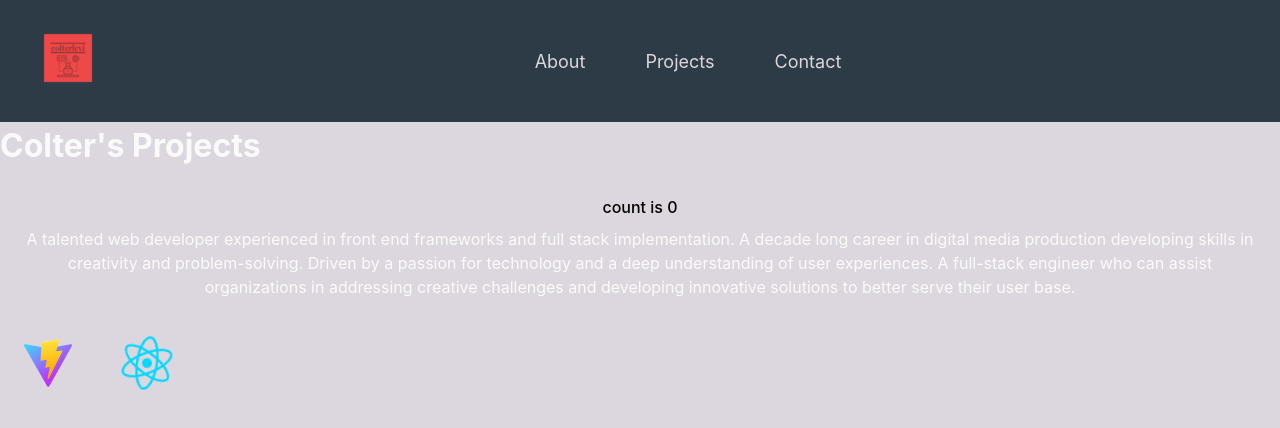
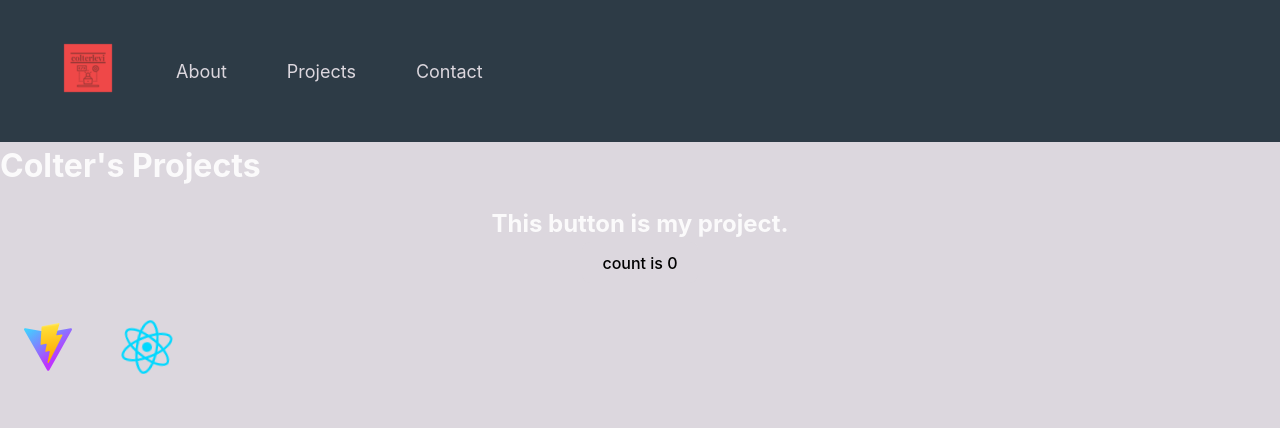
Before and after one commit to colterlevi/colterlevi_com, a React (Vite) app: page /projects in a window 1280 px wide. Shown: the top 428 px of the page. Built offline with nearby package versions, Linux system fonts and the light colour scheme.

Commit message:
component differentiation

```diff
--- a/src/components/Contact.jsx
+++ b/src/components/Contact.jsx
@@ -8,11 +8,8 @@ const Contact = () => {
         <>
             <h1>Contact Colter</h1>
             <div className="card">
-                <button onClick={() => setCount((count) => count + 1)}>
-                    count is {count}
-                </button>
                 <p>
-                    A talented web developer experienced in front end frameworks and full stack implementation. A decade long career in digital media production developing skills in creativity and problem-solving. Driven by a passion for technology and a deep understanding of user experiences. A full-stack engineer who can assist organizations in addressing creative challenges and developing innovative solutions to better serve their user base.
+                    call email or text!
                 </p>
             </div>
         </>
--- a/src/components/Navbar.jsx
+++ b/src/components/Navbar.jsx
@@ -16,11 +16,12 @@ const Navbar = () => {
     console.log(isActive)
     return (
         <div className="App">
-            <header className="App-header">
+            <header className={`${styles.header}`}>
         <nav className={`${styles.navbar}`}>
             <Link to="/">
                 <img src="src/assets/colterlevi.png" className={`${styles.logo}`} />
             </Link>
+            <div className={`${styles.mainMenu}`}>
                 <ul className={`${styles.navMenu} ${isActive ? styles.active : ''}`}>
                     <li onClick={removeActive}>
                         <Link className={`${styles.navLink}`} to="/about">About</Link>
@@ -33,6 +34,7 @@ const Navbar = () => {
                     </li>
                     {/* Add more navigation links as needed */}
                 </ul>
+            </div>
                     <div className={`${styles.hamburger} ${isActive ? styles.active : ''}`} onClick={toggleActiveClass}>
                         <span className={`${styles.bar}`}></span>
                         <span className={`${styles.bar}`}></span>
--- a/src/components/Projects.jsx
+++ b/src/components/Projects.jsx
@@ -8,12 +8,12 @@ const Projects = () => {
         <>
             <h1>Colter's Projects</h1>
             <div className="card">
+                <h2>
+                    This button is my project.
+                </h2>
                 <button onClick={() => setCount((count) => count + 1)}>
                     count is {count}
                 </button>
-                <p>
-                    A talented web developer experienced in front end frameworks and full stack implementation. A decade long career in digital media production developing skills in creativity and problem-solving. Driven by a passion for technology and a deep understanding of user experiences. A full-stack engineer who can assist organizations in addressing creative challenges and developing innovative solutions to better serve their user base.
-                </p>
             </div>
         </>
     )
--- a/src/components/styles/Navbar.module.css
+++ b/src/components/styles/Navbar.module.css
@@ -6,6 +6,18 @@
 
 ul {
     list-style: none;
+}
+
+.header {
+    background-color: #2D3B46;
+    padding: 10px 20px;
+    display: flex;
+    gap: 40px;
+    min-height: 70px;
+}
+
+.mainMenu {
+    justify-content: flex-end;
 }
 
 .navLink {
@@ -19,11 +31,9 @@ ul {
 
 /* navbar */
 .navbar {
-    background-color: #2D3B46;
+    align-items: center;
     padding: 10px 20px;
     display: flex;
-    justify-content: space-between;
-    align-items: center;
     gap: 40px;
     min-height: 70px;
 }
@@ -35,6 +45,7 @@ ul {
     padding: 1.5em;
     will-change: filter;
     transition: filter 300ms;
+    justify-content: flex-start;
 }
 
 
```
Lines whose indentation alone changed are shown as unchanged.
